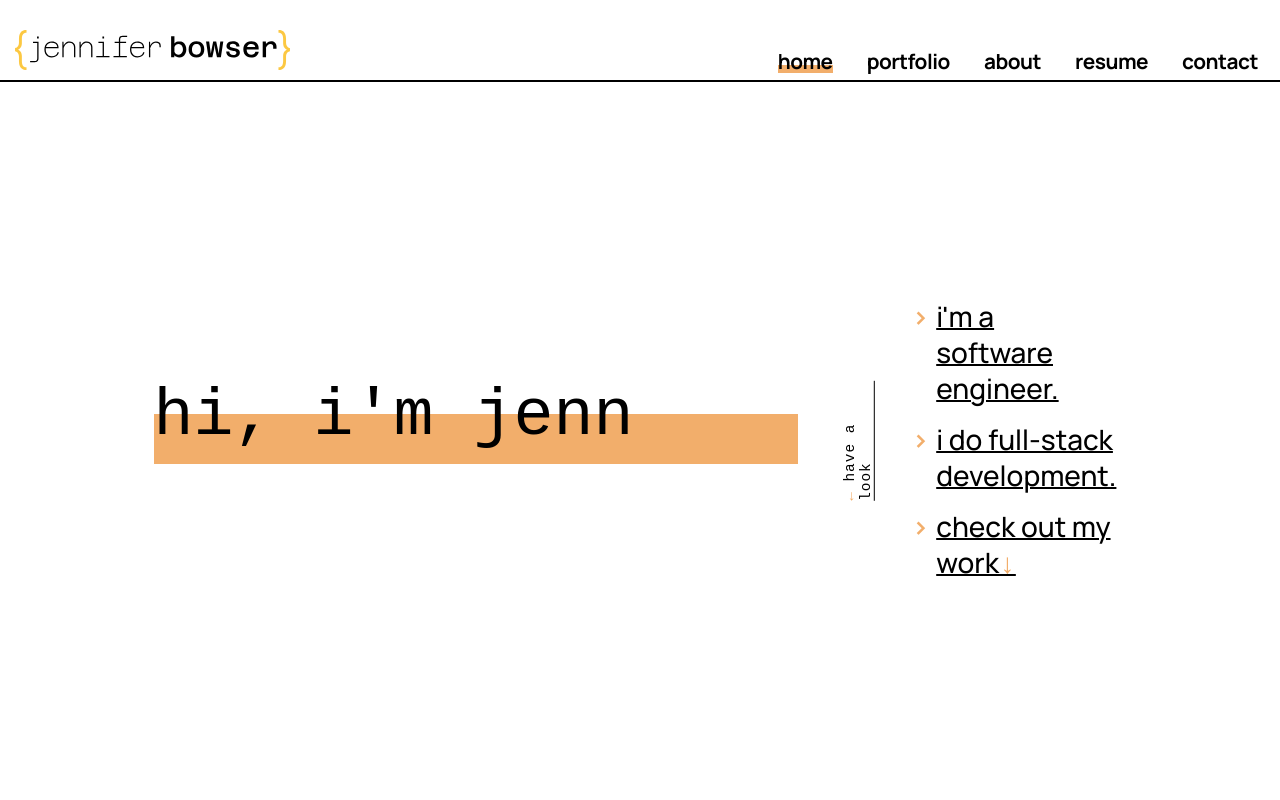
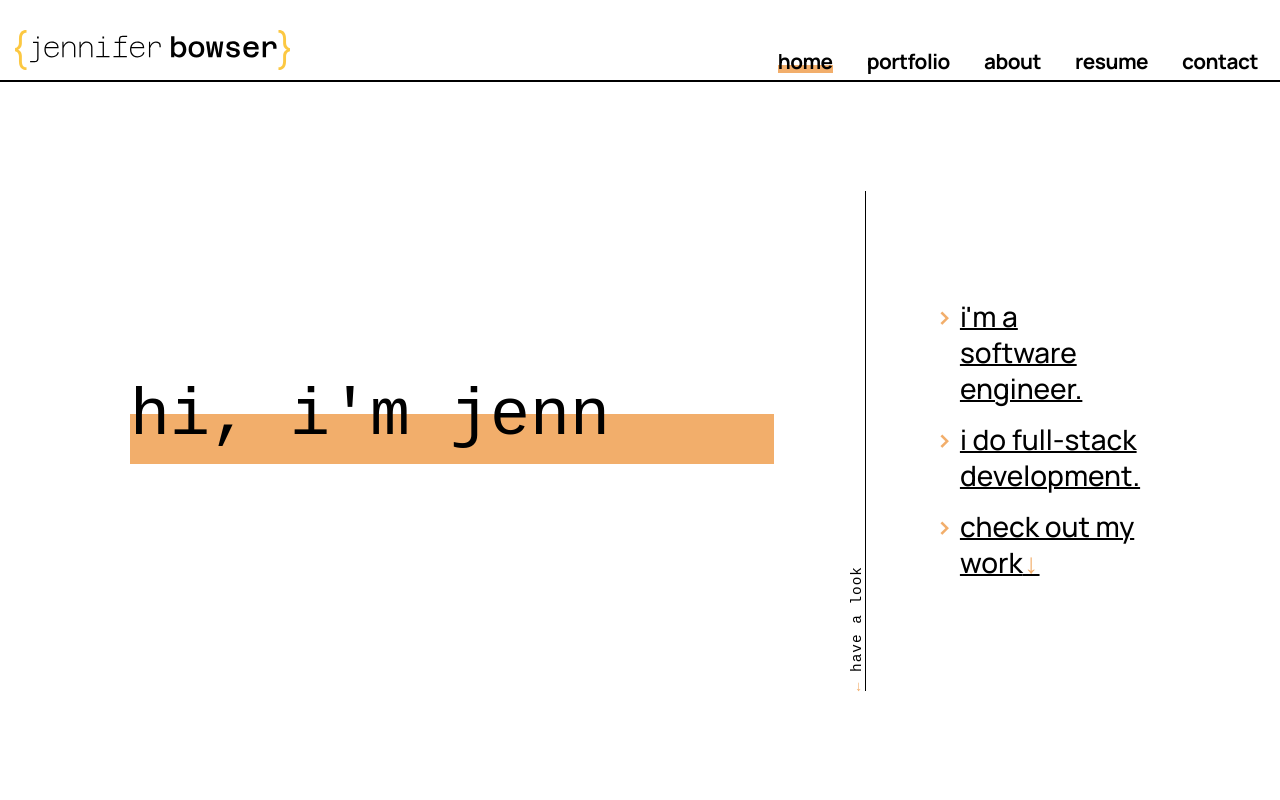
Before and after one commit to jennifer-bowser/jb-dev, a React (Vite) app: page / in a window 1280 px wide. Shown: the top 800 px of the page. Built offline with nearby package versions, Linux system fonts and the light colour scheme; a web font is replaced by a local one.

Commit message:
a better way to do the Separator

```diff
--- a/src/Separator.css
+++ b/src/Separator.css
@@ -1,26 +1,32 @@
-.Separator{
-    align-items: center;
+.Separator {
+    align-items: flex-end;
     display: flex;
-    height: 50px;
+    height: 500px;
     justify-content: center;
-    transform: rotate(270deg);
-    width: 500px;
+    margin: 0 75px;
 }
 
-.Separator-Link{
-    border-bottom: 1px solid var(--contrast-color);
+.Separator-Link {
     font-family: var(--mono-font);
     letter-spacing: 1px;
     font-size: 0.9em;
     font-weight: 200;
     transition: var(--transition);
     width: 100%;
+    writing-mode: vertical-rl;
+    transform: rotate(180deg);
 }
 
-.Separator-Link:hover{
+.Separator-Link:hover {
     font-size: 1em;
 }
 
-.Separator-Link .Accent-Text{
+.Separator-Link .Accent-Text {
     font-weight: 800;
 }
+
+.Separator-Line {
+    width: 1px;
+    background-color: var(--contrast-color);
+    height: 100%;
+}
--- a/src/Separator.jsx
+++ b/src/Separator.jsx
@@ -1,9 +1,10 @@
 import "./Separator.css";
 
-export default function Separator(){
+export default function Separator() {
     return (
         <div className="Separator">
             <a className="Separator-Link" href="#portfolio"> <span className="Accent-Text">&larr;</span> have a look</a>
+            <div className="Separator-Line"></div>
         </div>
     )
 }
--- a/src/TypingLetters.jsx
+++ b/src/TypingLetters.jsx
@@ -1,8 +1,8 @@
 import "./TypingLetters.css";
 
-export default function TypingLetters({text}){
+export default function TypingLetters({ text }) {
     return (
-        <div>
+        <div className="TypingLetters">
             <p className="TypingLetters-Text">{text}</p>
             <div className="TypingLetters-Background"></div>
         </div>
```
Also changed, not shown: src/SplashboxBulletList.css (+4 -4 lines).
